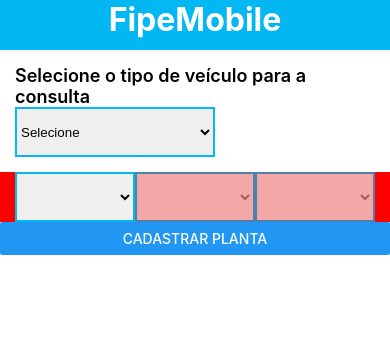
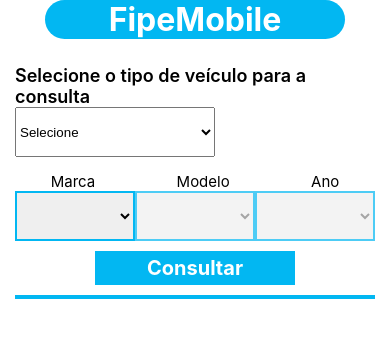
Before and after one commit to ErickNagoski/FipeMobile, a React Native app: screen / in a window 390 px wide. Shown: the top 338 px of the page. Built offline with nearby package versions, Linux system fonts and the light colour scheme.

Commit message:
Finalizado

```diff
--- a/App.tsx
+++ b/App.tsx
@@ -1,17 +1,12 @@
 import { StatusBar } from 'expo-status-bar';
 import React, { useState } from 'react';
-import { StyleSheet, Platform, Text, View, SafeAreaView, Button } from 'react-native';
+import { StyleSheet, Platform, Text, View, SafeAreaView, Button, FlatList, Alert, ActivityIndicator, Touchable, TouchableOpacity } from 'react-native';
 import { Picker } from "@react-native-picker/picker";
 
 import api from "./src/services/api";
 import { useEffect } from 'react';
 
-
-
 export default function App() {
-
-
-
 
   interface BrandsProps {
     nome: string;
@@ -54,70 +49,99 @@ export default function App() {
 
   const [price, setPrice] = useState<PriceProps[]>([]);
 
+  const [query, setQuery] = useState<string>("");
+
+  const [loading, setLoading] = useState(false);
+
+
   async function loadBrands() {
-    api.get(`/${vehicleSelected}/marcas`).then((response) => {
+    await api.get(`/${vehicleSelected}/marcas`).then((response) => {
       setBrands(response.data);
+      setLoading(false);
     });
   }
 
   async function loadModels() {
-    api.get(`/${vehicleSelected}/marcas/${brandSelected}/modelos`).then((response => {
+    await api.get(`/${vehicleSelected}/marcas/${brandSelected}/modelos`).then((response => {
       const dados = response.data;
       setModels(dados["modelos"]);
+      setLoading(false);
     }
     ))
   }
 
   async function loadYears() {
-    api.get(`/${vehicleSelected}/marcas/${brandSelected}/modelos/${modelSelected}/anos`).then((response => {
+    await api.get(`/${vehicleSelected}/marcas/${brandSelected}/modelos/${modelSelected}/anos`).then((response => {
       setYears(response.data);
-      console.log(response.data)
+      setLoading(false);
     }
     ))
   }
 
   async function loadPrice() {
-    console.log(`/${vehicleSelected}/marcas/${brandSelected}/modelos/${modelSelected}/anos/${yearSelected}`)
-    api.get(`/${vehicleSelected}/marcas/${brandSelected}/modelos/${modelSelected}/anos/${yearSelected}`).then(response => {
-     console.log(response.data);
-    })
+    await api.get(query).then(response => {
+      setPrice(response.data);
+      setLoading(false);
+    }).catch(function (error) {
+      Alert.alert("Erro na consulta");
+      setLoading(false)
+    });
 
   }
 
   useEffect(() => {
+    setQuery(`/${vehicleSelected}/marcas/${brandSelected}/modelos/${modelSelected}/anos/${yearSelected}`);
+  });
+
+  useEffect(() => {
 
     if (vehicleSelected !== "Selecione") {
-      console.log("useEffect")
+      setLoading(true);
       loadBrands();
     } else {
+      setBrands([]);
       setModels([]);
-      setBrands([]);
       setYears([]);
     }
   }, [vehicleSelected])
 
   useEffect(() => {
     if (brandSelected !== "") {
-      console.log("useEffect")
+      setLoading(true);
       loadModels();
+      setModelSelected("");
+      setYearSelected("");
     }
   }, [brandSelected])
 
   useEffect(() => {
     if (modelSelected !== "") {
+      setLoading(true);
       loadYears();
+      setYearSelected("");
     }
   }, [modelSelected])
 
+  useEffect(() => {
+  }, [yearSelected])
 
+  if (loading) {
+    return <View style={styles.containerLoading}>
+      <ActivityIndicator
+        size="large"
+        color="#02b7f2"
+      />
+      <Text>Aguarde...</Text>
+    </View>
+  } else {
     return (
 
       <SafeAreaView style={styles.safeArea}>
         <View style={styles.header}>
+          <View style={styles.headerTextContainer}>
             <Text style={styles.headerText}>FipeMobile</Text>
           </View>
-
-
+        </View>
 
         <View style={styles.content}>
           <Text style={styles.title}>Selecione o tipo de veículo para a consulta</Text>
@@ -125,20 +149,25 @@ export default function App() {
             selectedValue={vehicleSelected}
             style={styles.vehiclePicker}
             onValueChange={(itemValue) =>
-            setVehicleSelected(itemValue)}
-
-        >
+              setVehicleSelected(itemValue)}>
             {
-            vehicles.map(item => {
-              return <Picker.Item label={item} value={item} />
+              vehicles.map((item, index) => {
+                return <Picker.Item key={index} label={item} value={item} />
               })
             }
           </Picker>
 
 
         </View>
+        <View style={styles.labelPickerView}>
 
+          <Text style={styles.pickerLabel}>Marca</Text>
+          <Text style={styles.pickerLabel}>Modelo</Text>
+          <Text style={styles.pickerLabel}>Ano</Text>
+
+        </View>
         <View style={styles.selectContainer}>
+
           {/* brandsPicker */}
           <Picker
             selectedValue={brandSelected}
@@ -147,15 +176,15 @@ export default function App() {
               setBrandSelected(itemValue)
             }>
             {
-            brands.map(item => {
-              return <Picker.Item label={item.nome} value={item.codigo} />
+              brands.map((item) => {
+                return <Picker.Item key={item.codigo} label={item.nome} value={item.codigo} />
               })
-
             }
           </Picker>
+
           {/* modelsPicker */}
           <Picker
-          enabled={!!brandSelected}
+            enabled={brandSelected != ""}
             selectedValue={modelSelected}
             style={styles.picker}
             onValueChange={(itemValue) =>
@@ -163,73 +192,100 @@ export default function App() {
             }>
             {
               models.map(item => {
-              return <Picker.Item label={item.nome} value={item.codigo} />
+                return <Picker.Item key={item.codigo} label={item.nome} value={item.codigo} />
               })
             }
           </Picker>
+
           {/* yearsPicker */}
           <Picker
-          enabled={!!modelSelected}
+            enabled={modelSelected != ""}
             selectedValue={yearSelected}
             style={styles.picker}
-          onValueChange={(itemValue) =>
+            onValueChange={(itemValue) => {
               setYearSelected(itemValue)
+            }
             }>
             {
               years.map(item => {
-              return <Picker.Item label={item.nome} value={item.codigo} />
+                return <Picker.Item key={item.codigo} label={item.nome} value={item.codigo} />
               })
             }
           </Picker>
+
         </View>
-      <Button
-        title={"Cadastrar planta"}
-        onPress={() => { loadPrice() }}
-      />
+
+        <View style={styles.buttonContainer}>
+          <TouchableOpacity
+            style={styles.button}
+            onPress={() => {
+              setQuery(`/${vehicleSelected}/marcas/${brandSelected}/modelos/${modelSelected}/anos/${yearSelected}`);
+              setLoading(true);
+              loadPrice()
+            }}>
+            <Text style={styles.textButton}>Consultar</Text>
+          </TouchableOpacity>
+        </View>
+
+        <View style={styles.listbody}>
+          {
+            Object.entries(price).map(item => {
+              return <Text style={styles.listItem}>{item[0]} -- {item[1]}</Text>
+            })
+          }
+        </View>
 
         <StatusBar style="auto" />
       </SafeAreaView>
     );
+  }
 }
 
 const styles = StyleSheet.create({
   safeArea: {
     flex: 1,
     backgroundColor: "#FFFF",
-    paddingTop: Platform.OS === "android" ? 25 : 0,
+    paddingTop: Platform.OS === "android" ? 35 : 0,
   },
   container: {
     flex: 1,
     backgroundColor: '#fff',
-
-
   },
   header: {
     height: 50,
-    backgroundColor: "#02b7f2",
     display: "flex",
     alignItems: "center"
+  },
+  headerTextContainer: {
+    width: 300,
+    backgroundColor: "#02b7f2",
+    borderRadius: 20,
+    display: 'flex',
+    justifyContent: "center",
+    alignItems: "center",
   },
   headerText: {
     fontSize: 32,
     color: "white",
     fontWeight: "bold",
   },
-
   content: {
     padding: 15,
-
   },
   title: {
     fontSize: 18,
     fontWeight: '600',
-
   },
   vehiclePicker: {
     height: 50,
     width: 200,
-    borderWidth: 2,
-    borderColor: "#02b7f2",
+  },
+  labelPickerView: {
+    marginHorizontal: 10,
+    display: "flex",
+    flexDirection: "row",
+    alignItems: "center",
+    justifyContent: "space-around",
   },
   picker: {
     height: 50,
@@ -238,10 +294,51 @@ const styles = StyleSheet.create({
     borderColor: "#02b7f2",
   },
 
+  pickerLabel: {
+    fontSize: 15,
+  },
+
   selectContainer: {
-    backgroundColor: "red",
     display: "flex",
     flexDirection: 'row',
     paddingHorizontal: 15,
+    alignContent: "space-between"
+  },
+
+  buttonContainer: {
+    display: "flex",
+    alignItems: "center",
+    marginVertical: 10
+  },
+  button: {
+    backgroundColor: "#02b7f2",
+    padding: 5,
+    width: 200,
+    display: "flex",
+    alignItems: "center",
+    justifyContent: "center",
+  },
+  textButton: {
+    fontSize: 20,
+    color: "white",
+    fontWeight: "700",
+  },
+  listbody: {
+    marginHorizontal: 15,
+    paddingHorizontal: 15,
+    borderWidth: 2,
+    borderColor: "#02b7f2",
+  },
+  listItem: {
+    fontSize: 16,
+    marginBottom: 5,
+    borderColor: "rgb(230,230,230)"
+  },
+  containerLoading: {
+    flex: 1,
+    justifyContent: "center",
+    alignItems: "center",
+    backgroundColor: "white"
   }
+
 });
```
Lines whose indentation alone changed are shown as unchanged.
